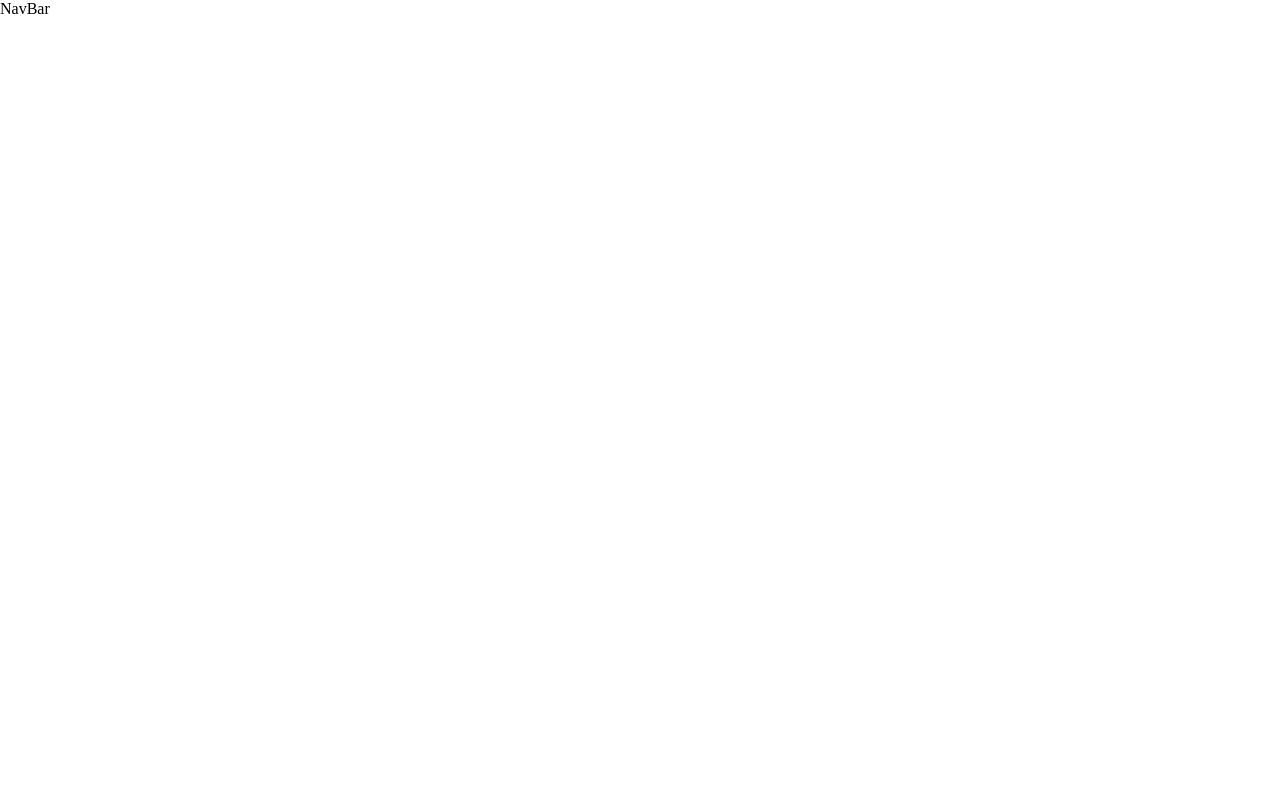
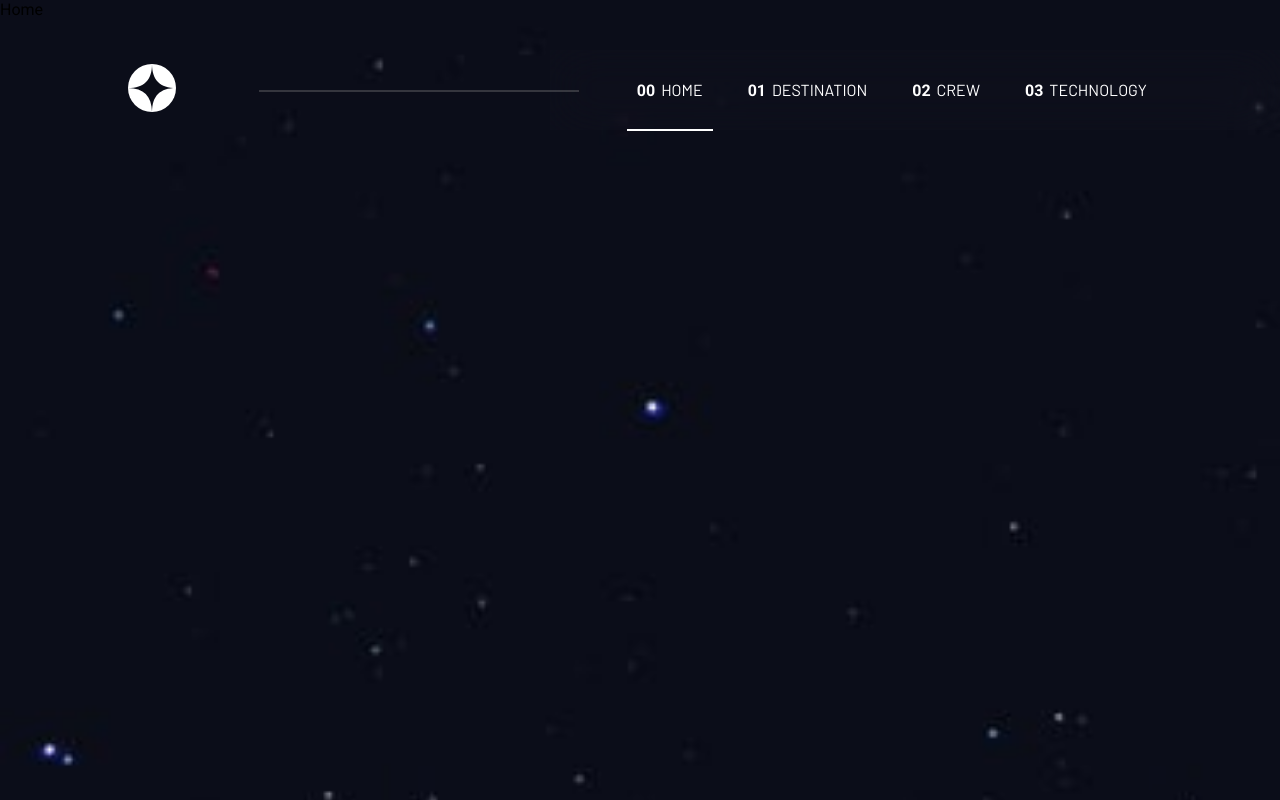
Before and after one commit to ashrafulhossen/space-tourism, a React (Vite) app: page / in a window 1280 px wide. Built offline with nearby package versions, Linux system fonts and the light colour scheme.

Commit message:
navbar is done with responsiveness

```diff
--- a/index.html
+++ b/index.html
@@ -1,9 +1,19 @@
-<!doctype html>
+<!DOCTYPE html>
 <html lang="en">
 	<head>
 		<meta charset="UTF-8" />
-    <link rel="icon" type="image/svg+xml" href="./public/assets/favicon-32x32.png" />
+		<link
+			rel="icon"
+			type="image/svg+xml"
+			href="./public/assets/favicon-32x32.png"
+		/>
 		<meta name="viewport" content="width=device-width, initial-scale=1.0" />
+		<link rel="preconnect" href="https://fonts.googleapis.com" />
+		<link rel="preconnect" href="https://fonts.gstatic.com" crossorigin />
+		<link
+			href="https://fonts.googleapis.com/css2?family=Barlow:wght@400;600;700&family=Cinzel&family=Roboto:wght@400;700&display=swap"
+			rel="stylesheet"
+		/>
 		<title>Space Tourism</title>
 	</head>
 	<body>
--- a/src/Components/NavBar.jsx
+++ b/src/Components/NavBar.jsx
@@ -1,10 +1,98 @@
 // eslint-disable-next-line no-unused-vars
-import React from 'react'
+import React, { useState } from "react";
+import { NavLink } from "react-router-dom";
+import menuCloseImg from "/assets/shared/icon-close.svg";
+import menuOpenImg from "/assets/shared/icon-hamburger.svg";
+import logo from "/assets/shared/logo.svg";
 
 const NavBar = () => {
-  return (
-    <div>NavBar</div>
-  )
-}
+	const [showMenu, setShowMenu] = useState(false);
 
-export default NavBar
+	const showOrCloseMenubar = () => {
+		setShowMenu(!showMenu);
+	};
+
+	const menuItems = (
+		<>
+			<li>
+				<NavLink
+					to={"/"}
+					className={({ isActive }) =>
+						`navlink ${isActive && "active-navlink"}`
+					}
+				>
+					<span>00</span>
+					Home
+				</NavLink>
+			</li>
+			<li>
+				<NavLink
+					to={"/destination"}
+					className={({ isActive }) =>
+						`navlink ${isActive && "active-navlink"}`
+					}
+				>
+					<span>01</span>
+					Destination
+				</NavLink>
+			</li>
+			<li>
+				<NavLink
+					to={"/crew"}
+					className={({ isActive }) =>
+						`navlink ${isActive && "active-navlink"}`
+					}
+				>
+					<span>02</span>
+					Crew
+				</NavLink>
+			</li>
+			<li>
+				<NavLink
+					to={"/technology"}
+					className={({ isActive }) =>
+						`navlink ${isActive && "active-navlink"}`
+					}
+				>
+					<span>03</span>
+					Technology
+				</NavLink>
+			</li>
+		</>
+	);
+
+	return (
+		<div className="navbar">
+			<div className="logo-container">
+				<img className="logo" src={logo} alt="logo image" />
+			</div>
+			<ul className="menubar">{menuItems}</ul>
+			<div className="mobile-menubar-container">
+				<button
+					className={`show-mobile-menubar ${showMenu && "hide"}`}
+					onClick={showOrCloseMenubar}
+				>
+					<img src={menuOpenImg} alt="menu open image" />
+				</button>
+
+				<div
+					className={`mobile-menubar ${
+						showMenu && "active-mobile-menubar"
+					}`}
+				>
+					<button
+						className={`close-mobile-menubar ${
+							showMenu && "active"
+						}`}
+						onClick={showOrCloseMenubar}
+					>
+						<img src={menuCloseImg} alt="menu close image" />
+					</button>
+					<ul className="mobile-menu">{menuItems}</ul>
+				</div>
+			</div>
+		</div>
+	);
+};
+
+export default NavBar;
--- a/src/Page/Home.jsx
+++ b/src/Page/Home.jsx
@@ -3,7 +3,7 @@ import React from 'react'
 
 const Home = () => {
   return (
-    <div>Home</div>
+    <div className='home'>Home</div>
   )
 }
 
--- a/src/index.scss
+++ b/src/index.scss
@@ -1,7 +1,205 @@
+@mixin mobile {
+	@media screen and (max-width: 678px) {
+		@content;
+	}
+}
+
+@mixin tablet {
+	@media screen and (max-width: 1023px) {
+		@content;
+	}
+}
+
+@mixin laptop {
+	@media screen and (max-width: 1200px) {
+		@content;
+	}
+}
+
 * {
 	padding: 0px;
-    margin: 0px;
-    box-sizing: border-box;
-    border: none;
-    outline: none;
+	margin: 0px;
+	box-sizing: border-box;
+	border: none;
+	outline: none;
+	font-family: "Roboto", sans-serif;
 }
+
+a {
+	text-decoration: none;
+}
+
+ul {
+	list-style: none;
+}
+
+.active {
+	display: block;
+}
+
+.hide {
+	display: none;
+}
+
+// ==============================================
+// ============== Navbar Section ================
+// ==============================================
+.navbar {
+	position: fixed;
+	top: 50px;
+	left: 0px;
+	width: 100%;
+	display: flex;
+	align-items: center;
+	justify-content: space-between;
+
+
+	@include tablet {
+		top: 0px;
+	}
+
+	@include mobile {
+		top: 50px;
+	}
+
+	.logo-container {
+		padding: 0px 10%;
+		z-index: 1;
+	}
+
+	.menubar {
+		min-width: 730px;
+		width: 55%;
+		padding: 30px;
+		padding-left: 6%;
+		background: hsla(0, 0%, 100%, 0.01);
+		backdrop-filter: blur(25px);
+		-webkit-backdrop-filter: blur(25px);
+		display: flex;
+		align-items: center;
+		gap: 4%;
+		position: relative;
+
+		@include tablet {
+			padding-left: 30px;
+			width: 500px;
+			min-width: 500px;
+		}
+
+		@include mobile {
+			display: none;
+		}
+
+
+		&::before {
+			position: absolute;
+			top: 50%;
+			right: 96%;
+			content: "";
+			width: 25vw;
+			height: 2px;
+			background: hsla(0, 0%, 52%, 0.349);
+
+			@include laptop {
+				width: 25%;
+			}
+
+			@include tablet {
+				display: none;
+			}
+		}
+
+		li a {
+			color: hsl(36, 100%, 100%);
+			font-family: "Barlow", sans-serif;
+			font-weight: 400;
+			text-transform: uppercase;
+			padding: 30px 10px;
+			span {
+				font-weight: 600;
+				margin-right: 6px;
+
+				@include tablet {
+					display: none;
+				}
+			}
+		}
+	}
+
+	.mobile-menubar-container {
+		position: relative;
+		display: none;
+
+		@include mobile {
+			display: block;
+		}
+
+		& > button {
+			background: transparent;
+			margin-right: 30px;
+		}
+
+		.mobile-menubar {
+			position: absolute;
+			top: -40px;
+			right: 10px;
+			background: hsla(0, 0%, 100%, 0.015);
+			backdrop-filter: blur(2px);
+			-webkit-backdrop-filter: blur(25px);
+			transition: all 0.3s ease-in-out;
+			transform: translateX(800px);
+			padding: 30px;
+			border-radius: 10px;
+
+			button {
+				float: right;
+				background: transparent;
+			}
+
+			.mobile-menu {
+				margin-top: 50px;
+				display: flex;
+				flex-direction: column;
+				gap: 10px;
+				li a {
+					color: hsl(36, 100%, 100%);
+					font-family: "Barlow", sans-serif;
+					font-weight: 400;
+					text-transform: uppercase;
+					padding: 5px 10px;
+					display: block;
+
+					span {
+						font-weight: 600;
+						margin-right: 6px;
+					}
+				}
+			}
+		}
+		.active-mobile-menubar {
+			transform: translateX(0px);
+		}
+	}
+	.active-navlink {
+		color: hsl(36, 100%, 100%);
+		border-bottom: 2px solid hsl(36, 100%, 100%);
+
+		@include mobile {
+			background: hsl(36, 100%, 100%);
+			border-radius: 8px;
+			color: hsl(0, 0%, 0%) !important;
+		}
+	}
+}
+
+// ==============================================
+// ================ Home Section ================
+// ==============================================
+
+.home {
+	background: url(/public/assets/home/background-home-mobile.jpg);
+	background-repeat: no-repeat;
+	background-size: cover;
+	height: 100vh;
+	width: 100%;
+}
```
Also changed, not shown: src/main.jsx (+14 -1 lines). Lines whose indentation alone changed are shown as unchanged.
